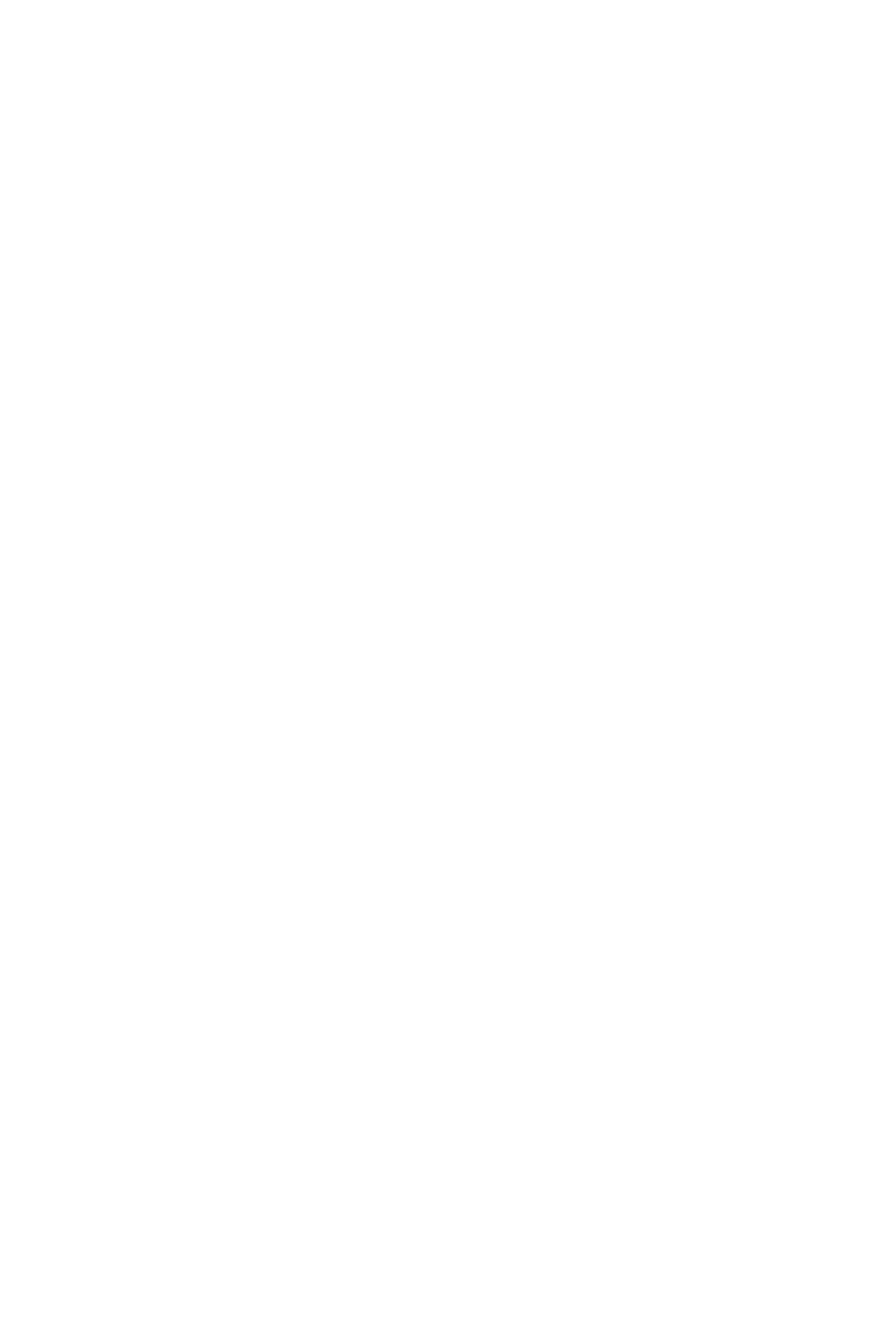
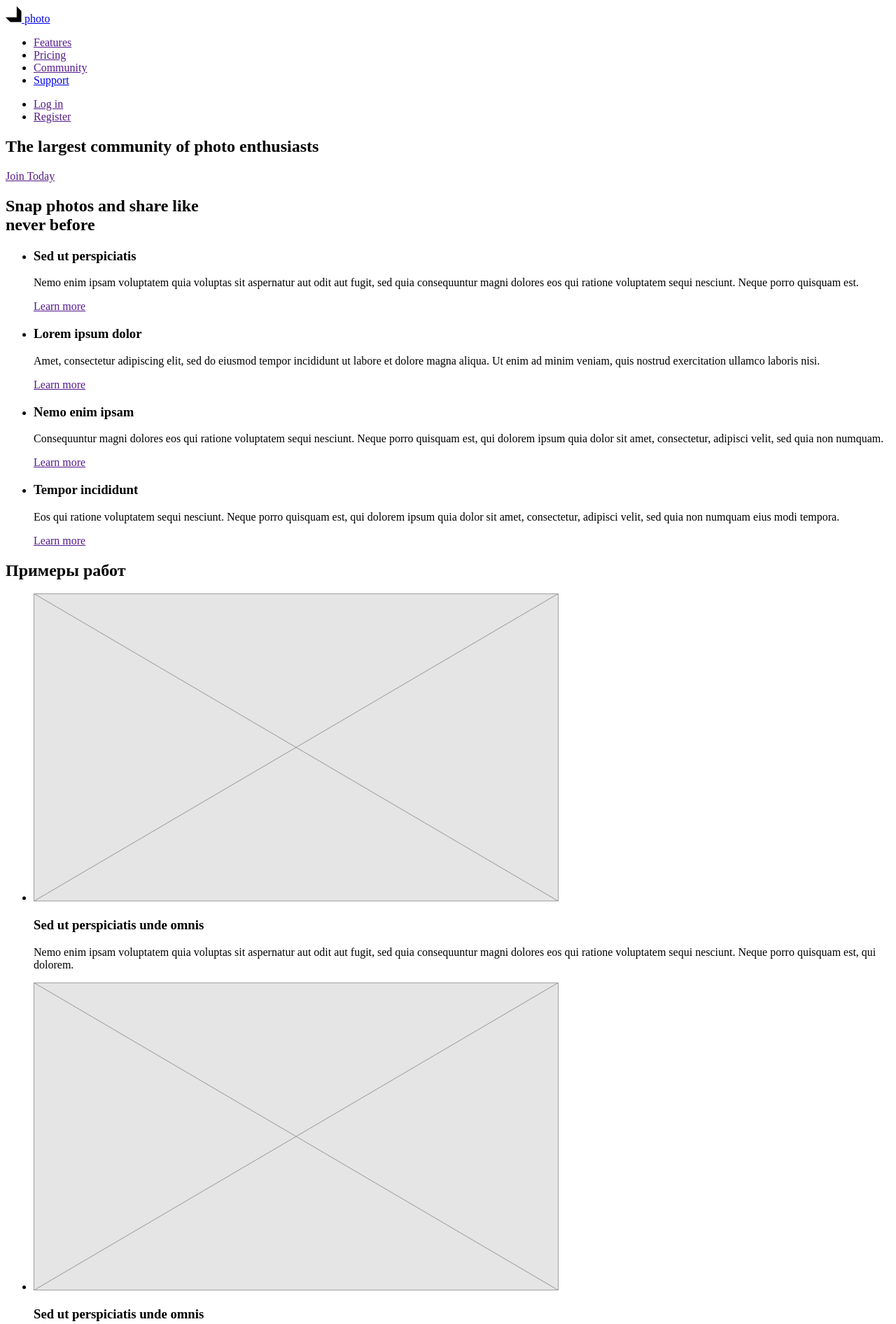
Before and after one commit to BlockCHYIN/githab-tutorial, a plain HTML site: page index.html in a window 1280 px wide. Shown: the top 1892 px of the page at 70% size. Before the commit the page ends 800 px from the top, so only its background shows below. Drawn offline with Linux system fonts and the light colour scheme.

Commit message:
Добавляет разметку

```diff
--- a/index.html
+++ b/index.html
@@ -1,15 +1,137 @@
 <!DOCTYPE html>
 <html lang="en">
-
 <head>
     <meta charset="UTF-8">
     <meta http-equiv="X-UA-Compatible" content="IE=edge">
     <meta name="viewport" content="width=device-width, initial-scale=1.0">
-    <title>Git rules!</title>
+    <title>Document</title>
 </head>
+<body>
+    <!--Шапка сайта-->
+    <header>
+        <nav>
+        <a href="/">
+            <img src="./image/logo.svg" alt="Логотип компании">
+            photo
+        </a>
 
-<body>
+        <ul>
+            <li><a href="">Features</a></li>
+            <li><a href="">Pricing</a></li>
+            <li><a href="">Community</a></li>
+            <li><a href="/support.html">Support</a></li>
+        </ul>
 
+        <ul>
+            <li><a href="">Log in</a></li>
+            <li><a href="">Register</a></li>
+        </ul>
+        </nav>
+    </header>
+
+    <main>
+    <!--Герой-->
+        <section>
+            <h1>The largest community of photo enthusiasts</h1>
+            <a href="">Join Today</a>
+        </section>
+    <!--Преимущества-->
+    <section>
+        <h2>Snap photos and share like <br /> never before</h2>
+
+        <ul>
+            <li>
+                <h3>Sed ut perspiciatis</h3>
+                <p>Nemo enim ipsam voluptatem quia voluptas sit aspernatur aut odit aut fugit, sed quia consequuntur magni dolores eos qui
+                ratione voluptatem sequi nesciunt. Neque porro quisquam est.</p>
+                <a href="">Learn more</a>
+            </li>
+
+            <li>
+                <h3>Lorem ipsum dolor</h3>
+                <p>Amet, consectetur adipiscing elit, sed do eiusmod tempor incididunt ut labore et dolore magna aliqua. Ut enim ad minim
+                veniam, quis nostrud exercitation ullamco laboris nisi.</p>
+                <a href="">Learn more</a>
+            </li>
+
+            <li>
+                <h3>Nemo enim ipsam</h3>
+                <p>Consequuntur magni dolores eos qui ratione voluptatem sequi nesciunt. Neque porro quisquam est, qui dolorem ipsum quia
+                dolor sit amet, consectetur, adipisci velit, sed quia non numquam.</p>
+                <a href="">Learn more</a>
+            </li>
+
+            <li>
+                <h3>Tempor incididunt</h3>
+                <p>Eos qui ratione voluptatem sequi nesciunt. Neque porro quisquam est, qui dolorem ipsum quia dolor sit amet, consectetur,
+                adipisci velit, sed quia non numquam eius modi tempora.</p>
+                <a href="">Learn more</a>
+            </li>
+        </ul>
+    </section>
+    <!--Примеры работ-->
+    <section>
+        <h2>Примеры работ</h2>
+
+        <ul>
+            <li>
+                <img src="./image/placeholder.png" alt="Зимний лес" width ="750" />
+                <h3>Sed ut perspiciatis unde omnis</h3>
+                <p>
+                    Nemo enim ipsam voluptatem quia voluptas sit aspernatur aut odit aut fugit, sed quia consequuntur magni dolores eos qui
+                ratione voluptatem sequi nesciunt. Neque porro quisquam est, qui dolorem.
+            </p>
+            </li>
+            <li>
+                <img src="./image/placeholder.png" alt="Поле" width="750" />
+                <h3>Sed ut perspiciatis unde omnis</h3>
+                <p>
+                    Nemo enim ipsam voluptatem quia voluptas sit aspernatur aut odit aut fugit, sed quia consequuntur magni dolores
+                    eos qui
+                    ratione voluptatem sequi nesciunt. Neque porro quisquam est, qui dolorem.
+                </p>
+            </li>
+        </ul>
+    </section>
+
+    <!--Testimonials-->
+    <section>
+        <h2>You’re in good company</h2>
+        <p>
+            Lorem ipsum dolor sit amet, consectetur adipiscing elit, sed do eiusmod tempor incididunt ut labore
+        </p>
+        <ul>
+            <li>
+                <a href=""><img src="./image/Rectangle.svg" alt="Логотип компании"></a>
+            </li>
+            <li>
+                <a href=""><img src="./image/Rectangle.svg" alt="Логотип компании"></a>
+            </li>
+            <li>
+                <a href=""><img src="./image/Rectangle.svg" alt="Логотип компании"></a>
+            </li>
+            <li>
+                <a href=""><img src="./image/Rectangle.svg" alt="Логотип компании"></a>
+            </li>
+            <li>
+                <a href=""><img src="./image/Rectangle.svg" alt="Логотип компании"></a>
+            </li>
+            <li>
+                <a href=""><img src="./image/Rectangle.svg" alt="Логотип компании"></a>
+            </li>
+            <li>
+                <a href=""><img src="./image/Rectangle.svg" alt="Логотип компании"></a>
+            </li>
+            <li>
+                <a href=""><img src="./image/Rectangle.svg" alt="Логотип компании"></a>
+            </li>
+        </ul>
+    </section>
+    </main>
+
+
+    <!--Футер-->
+    <footer>
+        Футер
+    </footer>
 </body>
-
-</html>
```
Also changed, not shown: support.html (added, +40 -0 lines).
